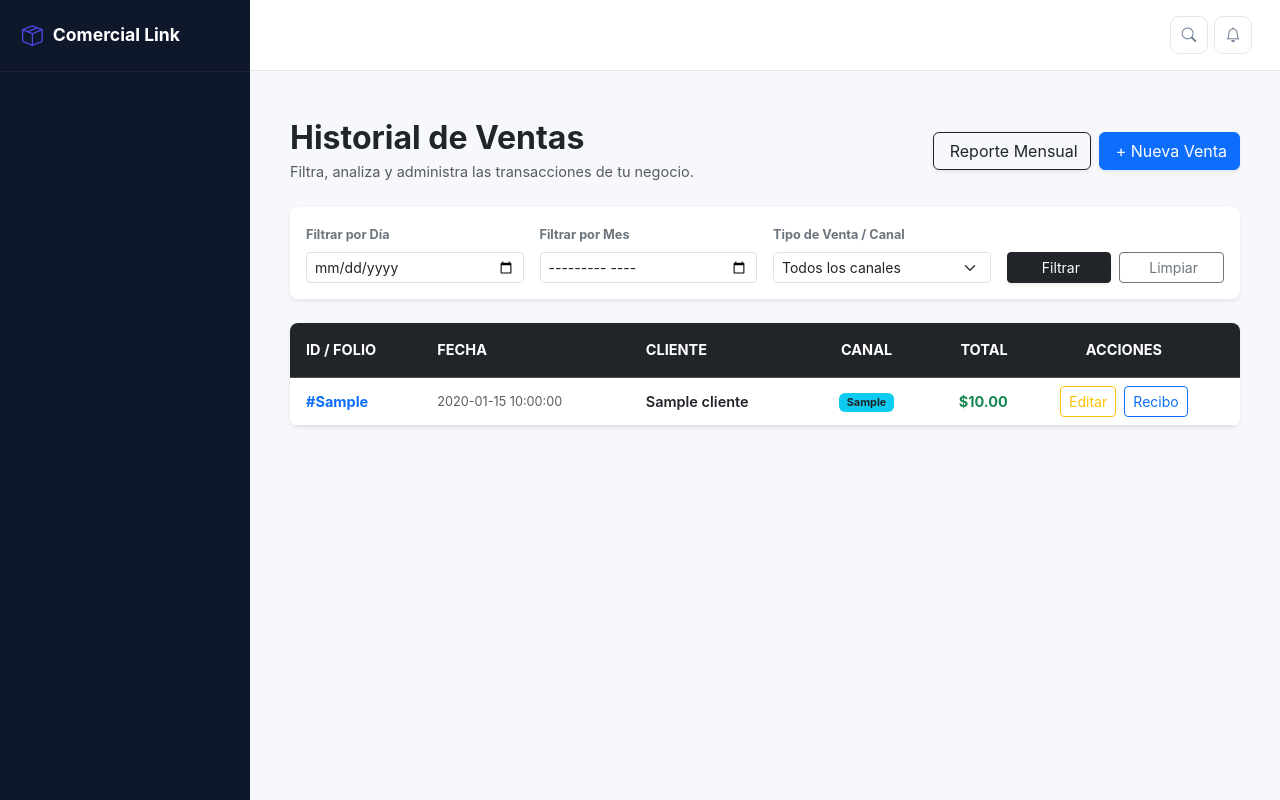
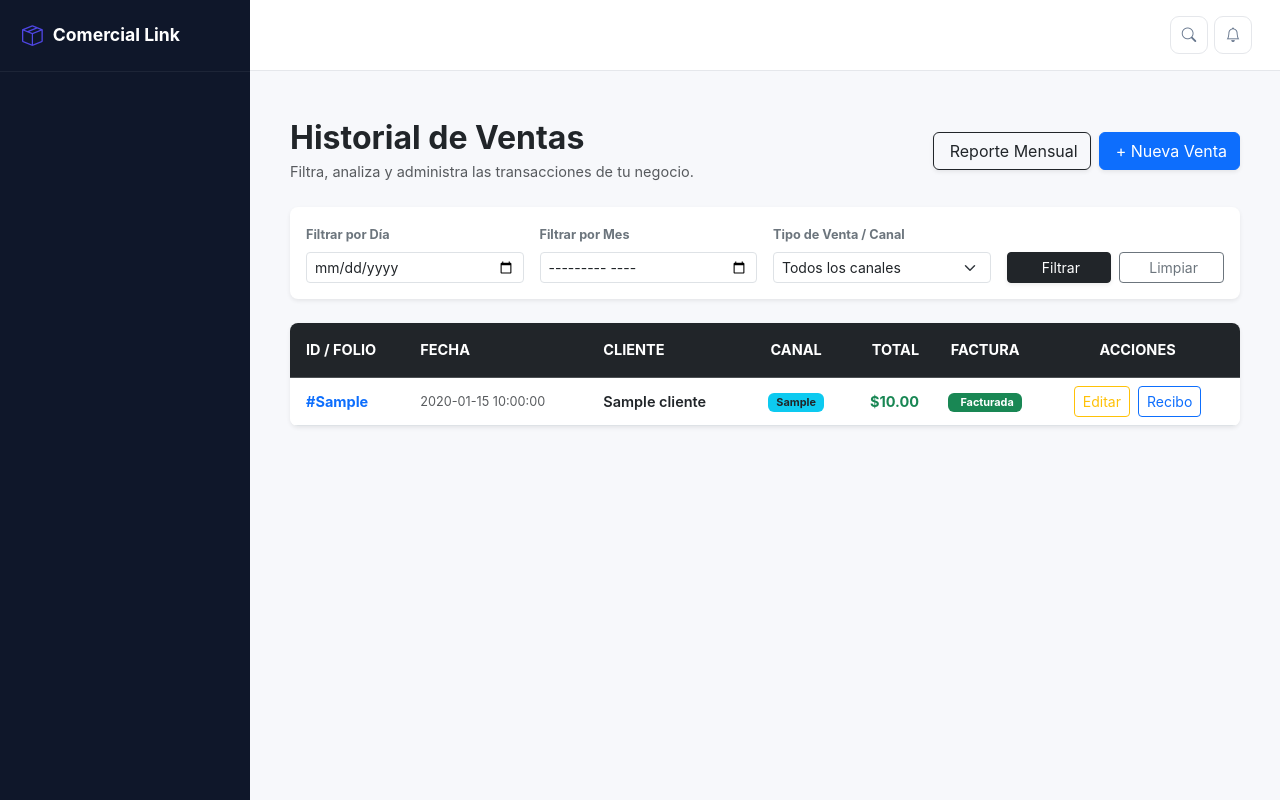
Before and after one commit to jraularanda-lab/comercial-link, a Flask app: page /ventas/ in a window 1280 px wide. Run offline with Flask 3, Linux system fonts and the light colour scheme; tables that the repository leaves empty hold one stand-in row (values such as "Sample post"); parts of the project's set-up code (start-up, migrations or seed data) failed here and were passed over.

Commit message:
Agregar columna visual de facturacion en el listado

```diff
--- a/templates/ventas/index.html
+++ b/templates/ventas/index.html
@@ -62,6 +62,7 @@
                             <th class="py-3">Cliente</th>
                             <th class="py-3 text-center">Canal</th>
                             <th class="py-3 text-end">Total</th>
+                            <th class="py-3 text-center">Factura</th> <!-- ✅ NUEVO ENCABEZADO -->
                             <th class="py-3 text-center pe-3">Acciones</th>
                         </tr>
                     </thead>
@@ -81,6 +82,16 @@
                                 {% endif %}
                             </td>
                             <td class="text-end fw-bold text-success">${{ "%.2f"|format(v.total) }}</td>
+
+                            <!-- ✅ NUEVA CELDA DE FACTURACIÓN -->
+                            <td class="text-center">
+                                {% if v.facturada %}
+                                    <span class="badge bg-success px-2 py-1"><i class="fas fa-check-circle me-1"></i> Facturada</span>
+                                {% else %}
+                                    <span class="badge bg-light text-secondary border px-2 py-1">No Facturada</span>
+                                {% endif %}
+                            </td>
+
                             <td class="text-center pe-3">
                                 <a href="{{ url_for('ventas.editar', id=v.id) }}" class="btn btn-sm btn-outline-warning px-2 shadow-xs me-1" title="Editar venta">
                                     <i class="fas fa-edit"></i> Editar
@@ -92,7 +103,7 @@
                         </tr>
                         {% else %}
                         <tr>
-                            <td colspan="6" class="text-center py-4 text-muted">
+                            <td colspan="7" class="text-center py-4 text-muted"> <!-- ✅ Cambiado a 7 columnas -->
                                 No se encontraron ventas con los filtros seleccionados.
                             </td>
                         </tr>
```
